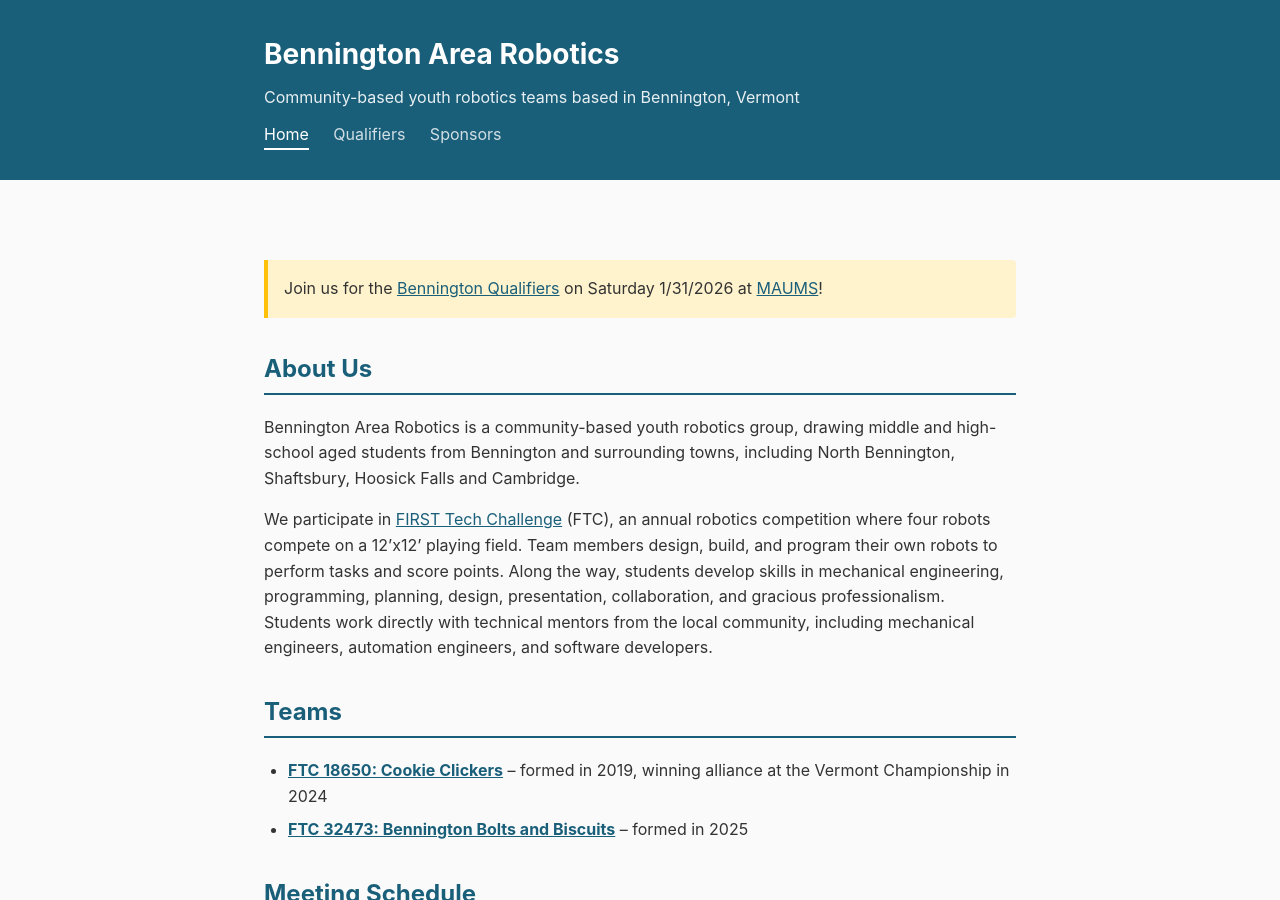
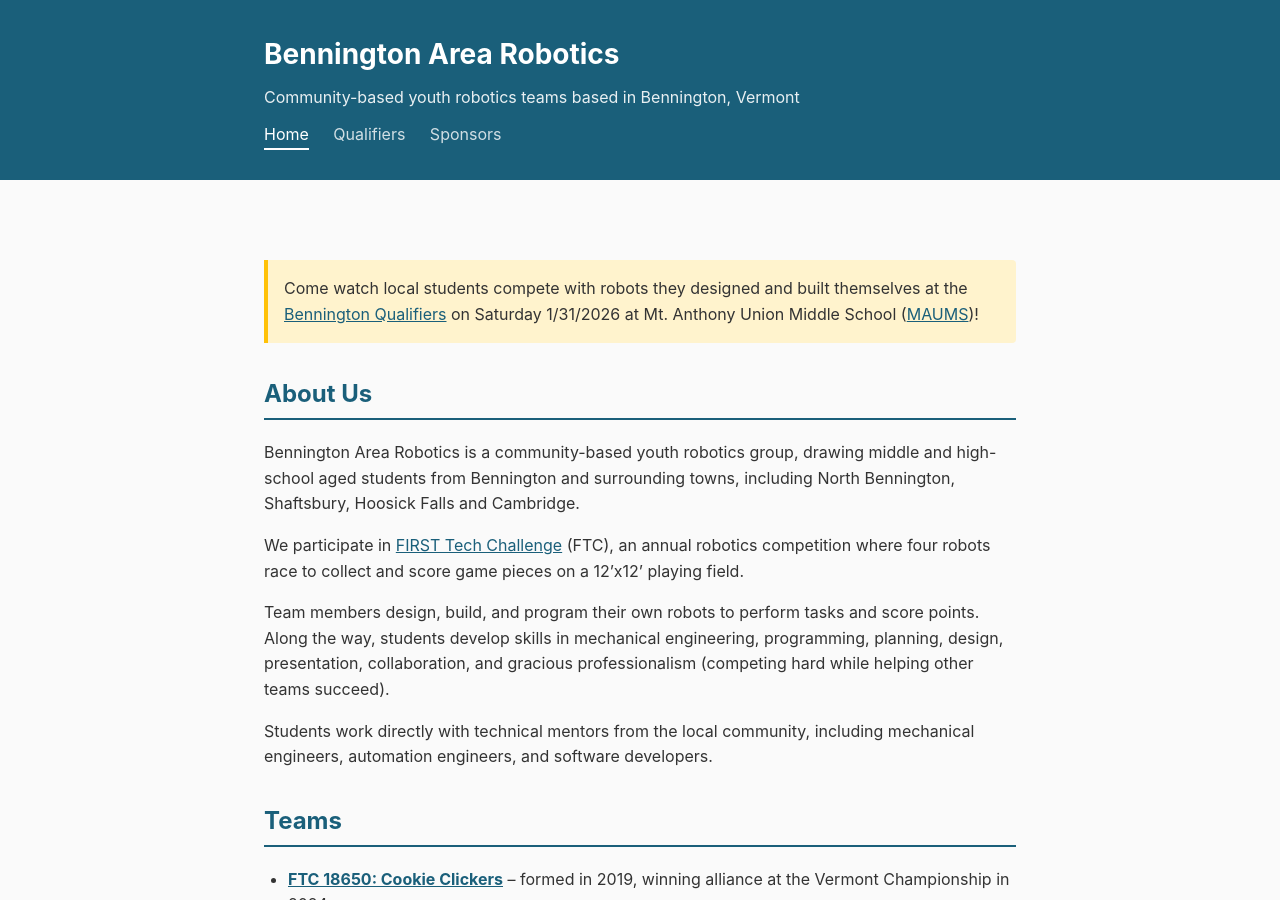
Before and after one commit to bennington-area-robotics/bennington-area-robotics.github.io, a Jekyll site: the page built from index.md, in a window 1280 px wide and 900 px high. Built offline with Jekyll 4.4.1, drawn with Linux system fonts in a browser that asks for light colours.

Commit message:
more text and instructions

```diff
--- a/index.md
+++ b/index.md
@@ -4,14 +4,18 @@ title: Home
 ---
 
 <div class="highlight">
-Join us for the <a href="qualifiers">Bennington Qualifiers</a> on Saturday 1/31/2026 at <a href="https://maps.app.goo.gl/zE9WbCbWNENq3pGUA">MAUMS</a>!
+Come watch local students compete with robots they designed and built themselves at the <a href="qualifiers">Bennington Qualifiers</a> on Saturday 1/31/2026 at Mt. Anthony Union Middle School (<a href="https://maps.app.goo.gl/zE9WbCbWNENq3pGUA">MAUMS</a>)!
 </div>
 
 ## About Us
 
 Bennington Area Robotics is a community-based youth robotics group, drawing middle and high-school aged students from Bennington and surrounding towns, including North Bennington, Shaftsbury, Hoosick Falls and Cambridge.
 
-We participate in [FIRST Tech Challenge](https://www.firstinspires.org/robotics/ftc) (FTC), an annual robotics competition where four robots compete on a 12'x12' playing field. Team members design, build, and program their own robots to perform tasks and score points. Along the way, students develop skills in mechanical engineering, programming, planning, design, presentation, collaboration, and gracious professionalism. Students work directly with technical mentors from the local community, including mechanical engineers, automation engineers, and software developers.
+We participate in [FIRST Tech Challenge](https://www.firstinspires.org/robotics/ftc) (FTC), an annual robotics competition where four robots race to collect and score game pieces on a 12'x12' playing field.
+
+Team members design, build, and program their own robots to perform tasks and score points. Along the way, students develop skills in mechanical engineering, programming, planning, design, presentation, collaboration, and gracious professionalism (competing hard while helping other teams succeed).
+
+Students work directly with technical mentors from the local community, including mechanical engineers, automation engineers, and software developers.
 
 ## Teams
 
```
Also changed, not shown: README.md.
